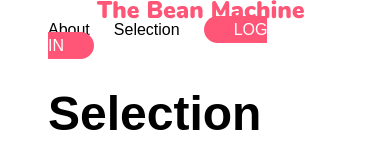
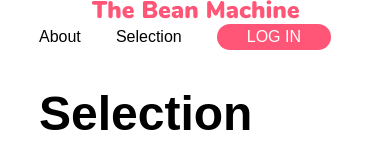
Before and after one commit to K00LRav/TheBeanMachine, a plain HTML site: page selection.html in a window 390 px wide. Shown: the top 165 px of the page. Drawn offline with Linux system fonts and the light colour scheme.

Commit message:
made changes to style sheets

```diff
--- a/css/main-style.css
+++ b/css/main-style.css
@@ -11,7 +11,7 @@
 }
 
 body{
-  margin-left: 10px;
+  /* margin-left: 10px; */
 }
 
 h1, h2 {
--- a/css/style-selection.css
+++ b/css/style-selection.css
@@ -114,10 +114,17 @@ h2{
   padding: 10px;
 }
 
+@media screen and (max-width: 600px){
+  .grid-container{
+    display: flex;
+    flex-direction: column;
+  }
 
-@media screen and (max-width: 600px){
-    .grid-container{
-      display: flex;
-      flex-wrap: wrap;
-    }
+  .other-links{
+    display: flex;
+    width: 100%;
+    justify-content: space-between;
+    align-items: center;
+    margin-left: 30px;
   }
+}
```
